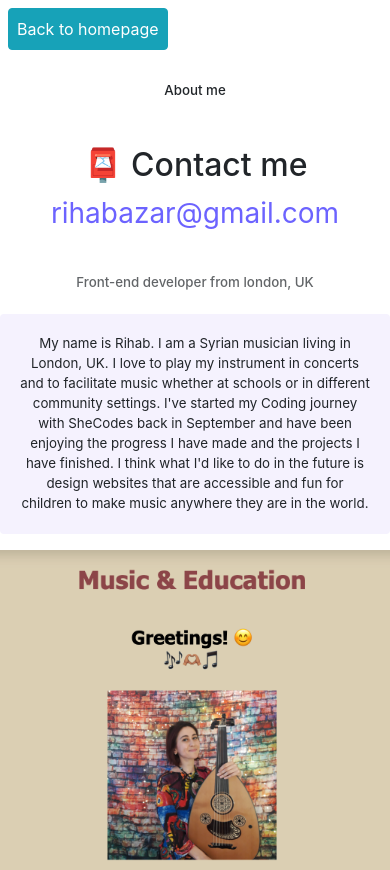
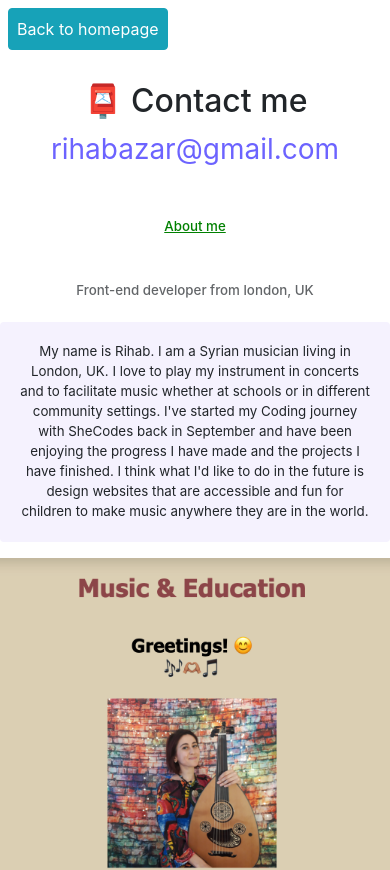
Before and after one commit to Shahbi88/portfolio-project, a website: page about.html in a window 390 px wide. Shown: the top 870 px of the page. Drawn offline with nearby package versions, Linux system fonts and the light colour scheme.

Commit message:
some style change in about me page

```diff
--- a/about.html
+++ b/about.html
@@ -22,8 +22,14 @@
       h1,
       h3,
       p,
-      a {
+      a,
+      div {
         font-size: smaller;
+      }
+      h1 {
+        text-transform: bold;
+        color: green;
+        text-decoration: underline;
       }
     }
   </style>
@@ -34,7 +40,6 @@
       title="go back to the homepage of Rihab Azar's portfolio website"
       >Back to homepage</a
     >
-    <h1 class="p-4">About me</h1>
     <div
       class="container d-block justify-content-center d-block d-md-none"
       id="comms"
@@ -54,6 +59,8 @@
         </div>
       </div>
     </div>
+    <h1 class="p-4">About me</h1>
+
     <h3 class="p-3" class="description">Front-end developer from london, UK</h3>
     <p
       title="this is an introduction about Rihab Azar, an outline of her career in music and her aspirations in her Coding journey to combine both music and coding"
@@ -89,8 +96,8 @@
         />
       </div>
     </div>
-    <div class="container d-block justify-content-center" class="contact">
-      <div id="contact" class="m-3 p-2">
+    <div class="container d-block justify-content-center">
+      <div id="contact" class="m-3 p-2" class="contact">
         <h2 id="email" title="contact Rihab Azar on the email below this text">
           📮 Contact me
         </h2>
```
